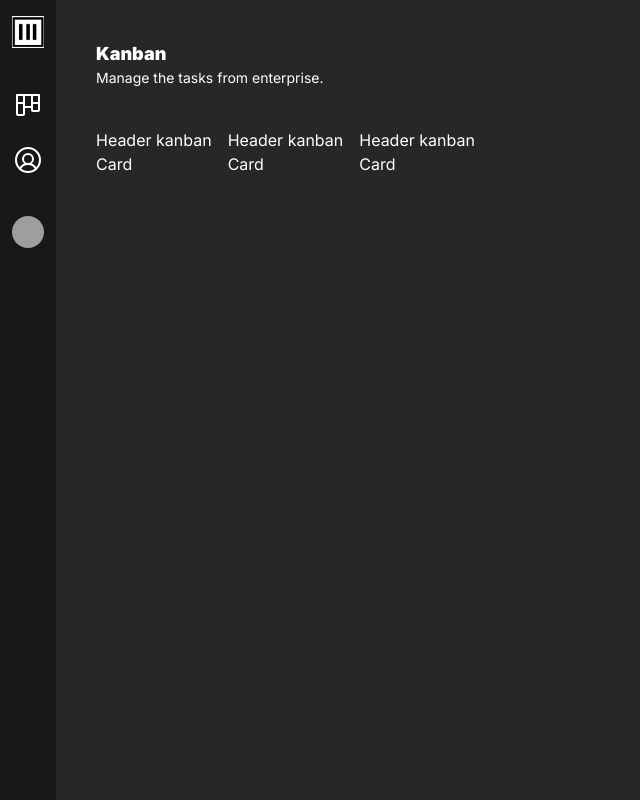
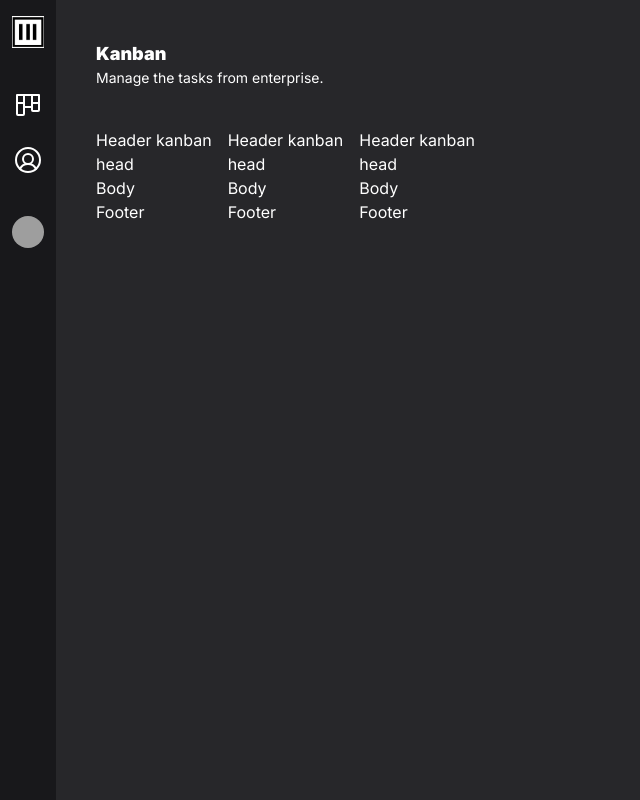
Before and after one commit to Kelvis-fernando/kanban-app, a React (Vite) app: page / in a window 1280 px wide. Shown: the whole page, without its empty margins (0-640 px from the left). Built offline with nearby package versions, Linux system fonts and the light colour scheme; grey boxes are pictures that could not be loaded.

Commit message:
Added body to card

```diff
--- a/src/components/kanban/Card.tsx
+++ b/src/components/kanban/Card.tsx
@@ -1,7 +1,9 @@
 const Card = () => {
   return (
     <div>
-      <h1>Card</h1>
+      <header>head</header>
+      <div>Body</div>
+      <footer>Footer</footer>
     </div>
   );
 };
--- a/src/pages/Kanban.tsx
+++ b/src/pages/Kanban.tsx
@@ -1,4 +1,5 @@
 import HeaderPage from "../components/HeaderPage";
+import Card from "../components/kanban/Card";
 const Kanban = () => {
   return (
     <div className="m-10">
@@ -7,19 +8,19 @@ const Kanban = () => {
         <div>
           <div>Header kanban</div>
           <div>
-            <div>Card</div>
+            <Card />
           </div>
         </div>
         <div>
           <div>Header kanban</div>
           <div>
-            <div>Card</div>
+            <Card />
           </div>
         </div>
         <div>
           <div>Header kanban</div>
           <div>
-            <div>Card</div>
+            <Card />
           </div>
         </div>
       </div>
```
